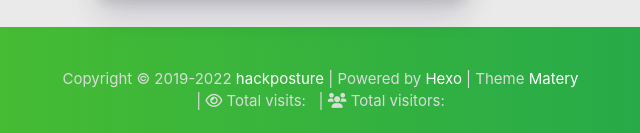
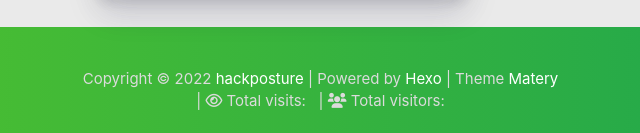
Before and after one commit to handsomeon/handsomeon.github.io, a plain HTML site: page archives/index.html in a window 1280 px wide. Shown: the part 1249-1382 px from the top of the page, 132-772 px from the left. Drawn offline with Linux system fonts and the light colour scheme; some packages are replaced by stand-ins of ours; no server answers; a script that the page names is missing.

Commit message:
Site updated: 2022-07-20 14:43:12

```diff
--- a/archives/index.html
+++ b/archives/index.html
@@ -573,7 +573,7 @@
         <div class="col s12 m8 l8 copy-right">
             Copyright&nbsp;&copy;
 
-                <span id="year">2019-2022</span>
+                <span id="year">2022</span>
 
             <a href="/about" target="_blank">hackposture</a>
             |&nbsp;Powered by&nbsp;<a href="https://hexo.io/" target="_blank">Hexo</a>
```
Also changed, not shown: 2022/07/19/hello-world/index.html (+1 -1 lines), archives/2022/07/index.html (+1 -1 lines), archives/2022/index.html (+1 -1 lines), index.html (+2 -2 lines).
